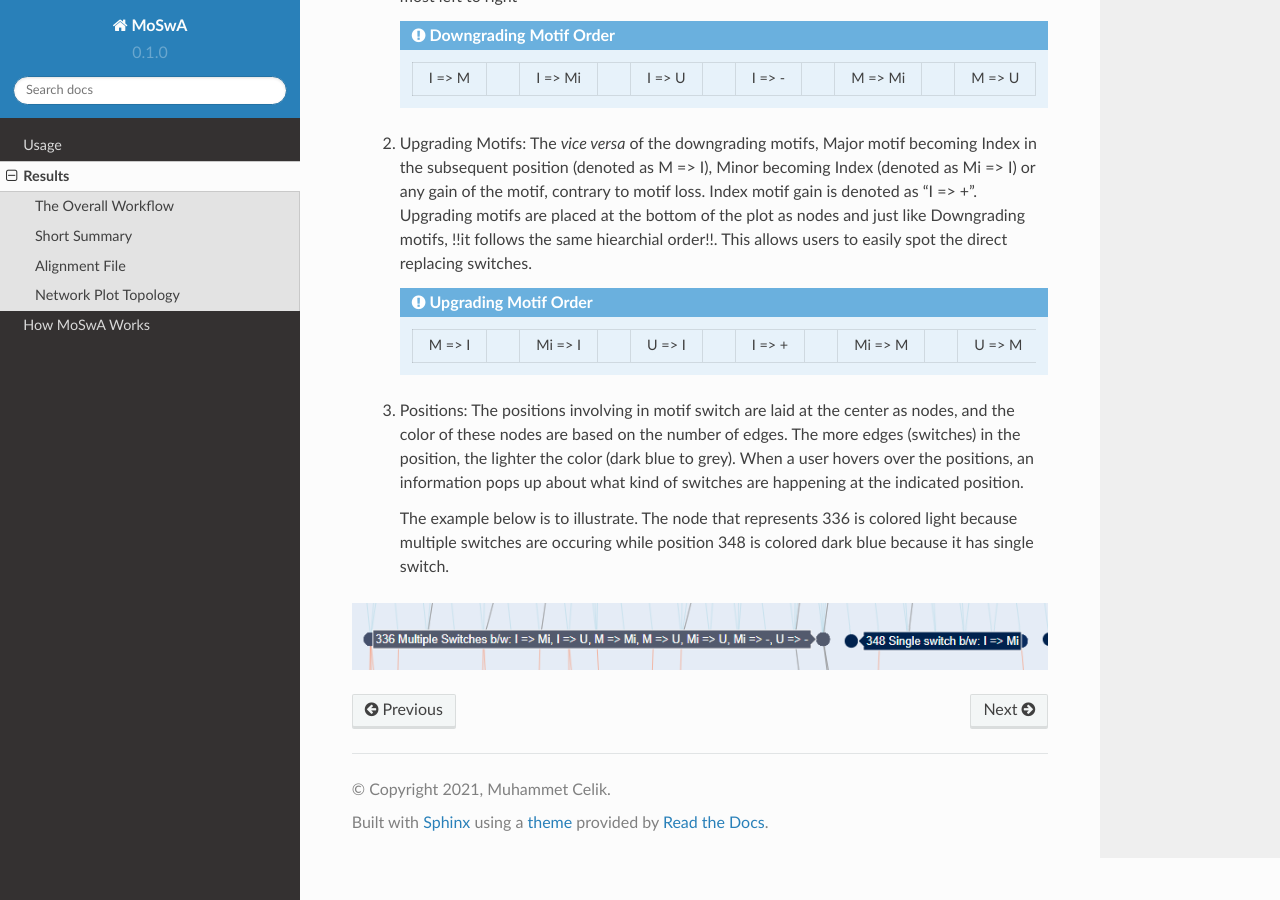
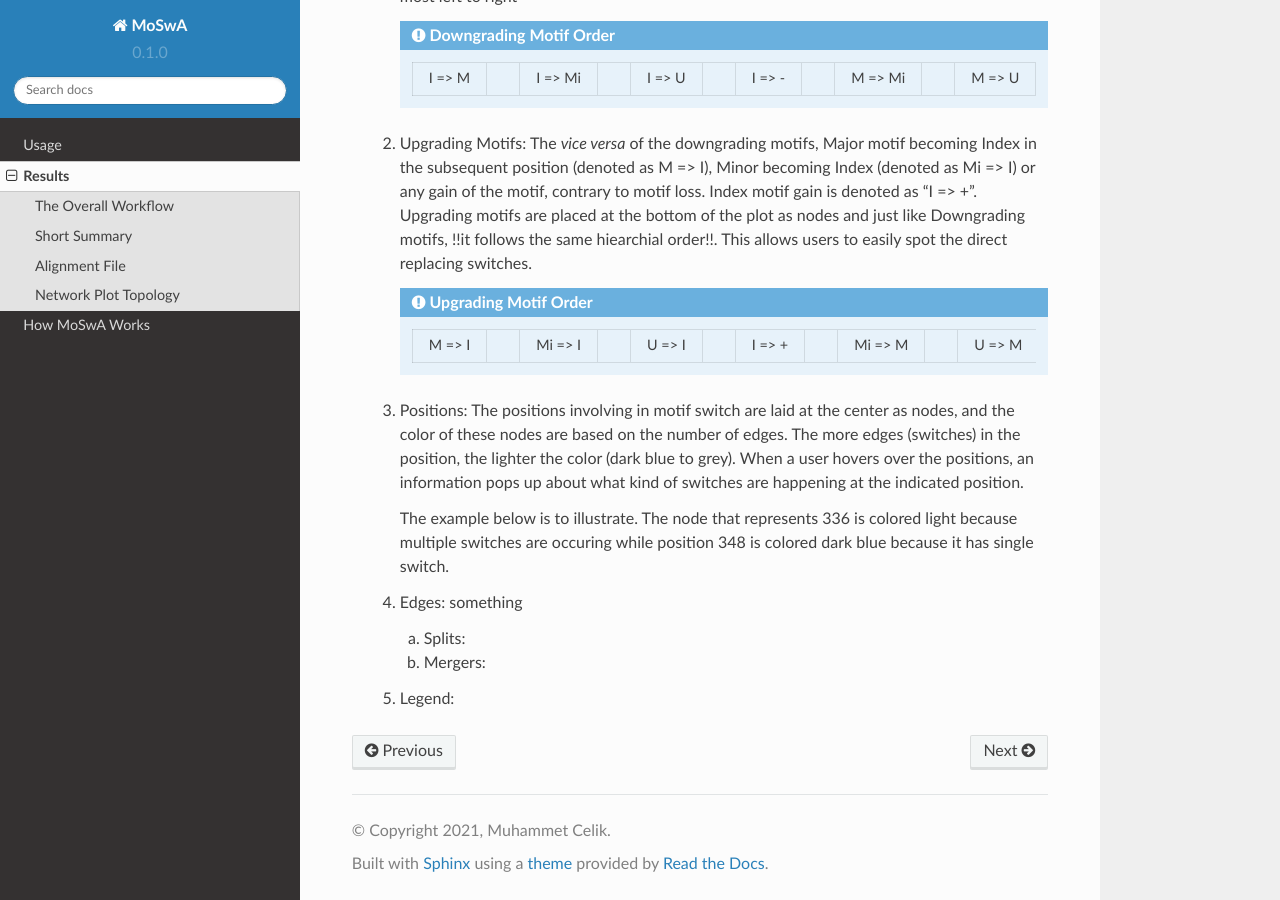
Before and after one commit to macelik/MoSwADocs, a Sphinx documentation site: the page built from docs/source/results.rst, in a window 1280 px wide and 900 px high, scrolled down 2316 px. Built offline with Sphinx 7.4.7 and the Read the Docs theme 2.0.0, drawn with Linux system fonts in a browser that asks for light colours.

Commit message:
Update results.rst

```diff
--- a/docs/source/results.rst
+++ b/docs/source/results.rst
@@ -73,8 +73,6 @@ The network plot shows only the user defined motif sites (default is all). It sh
 
     The example below is to illustrate. The node that represents 336 is colored light because multiple switches are occuring while position 348 is colored dark blue because it has single switch.
 
-.. figure:: figs/networkpos.png
-
  #. Edges: something
 
     a. Splits:
```
